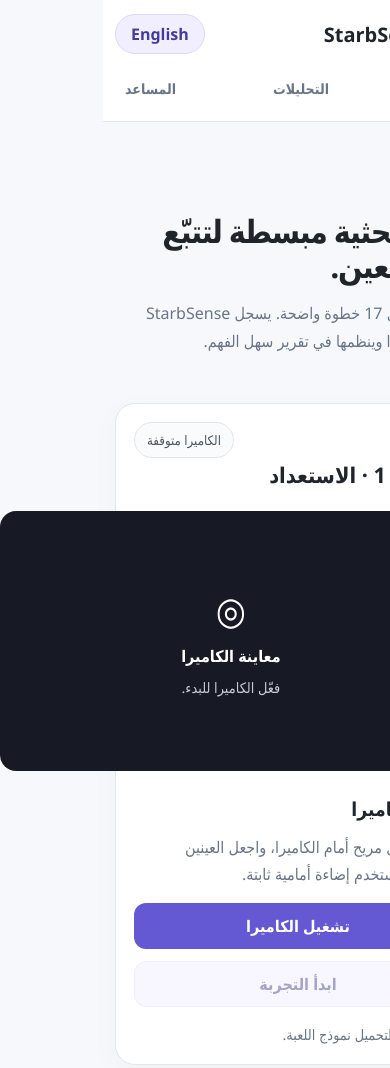
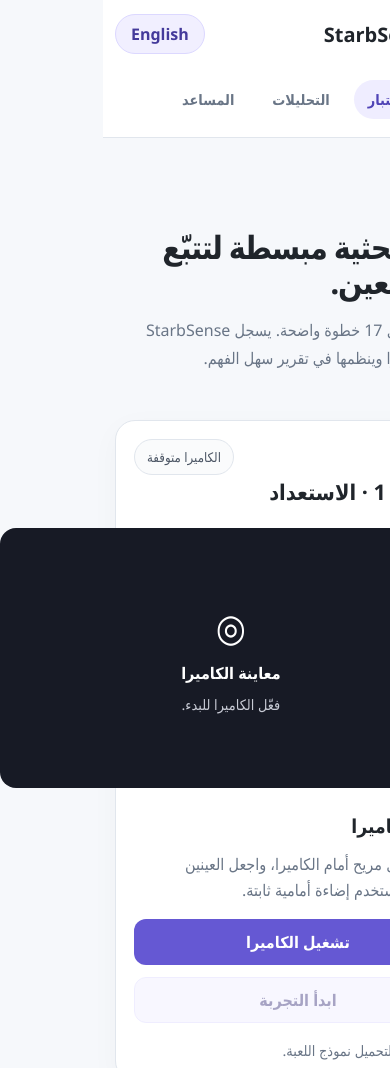
Before and after one commit to NourseenElsayed/StarbSense, a website built with Vite: page index.html in a window 390 px wide. Shown: the top 1068 px of the page. Built offline with nearby package versions, Linux system fonts and the light colour scheme; files whose address does not match are found by name.

Commit message:
Increase spacing between top navigation tabs

```diff
--- a/style.css
+++ b/style.css
@@ -1182,8 +1182,8 @@ body.is-rtl .site-footer { direction: rtl; }
 /* Keep internal readiness checks active without showing alert-style panels */
 .readiness-panel { display: none !important; }
 
-.main-nav { display:flex; align-items:center; justify-content:center; gap:8px; flex:1; }
-.main-nav a { padding:10px 14px; border-radius:999px; color:var(--muted); text-decoration:none; font-weight:700; white-space:nowrap; }
+.main-nav { display:flex; align-items:center; justify-content:center; gap:16px; flex:1; padding-inline:18px; }
+.main-nav a { display:inline-flex; align-items:center; justify-content:center; padding:12px 20px; margin:2px 0; border-radius:999px; color:var(--muted); text-decoration:none; font-weight:700; white-space:nowrap; line-height:1.35; }
 .main-nav a.active { color:var(--accent-dark); background:#efedff; }
 .app-page[hidden] { display:none !important; }
 .app-page { display:block; }
@@ -1192,6 +1192,6 @@ body.is-rtl .site-footer { direction: rtl; }
 .readiness-panel, .care-guidance, .privacy-note { display:none !important; }
 @media (max-width:760px) {
   .site-header { flex-wrap:wrap; }
-  .main-nav { order:3; width:100%; justify-content:space-between; gap:4px; }
-  .main-nav a { padding:9px 10px; font-size:.88rem; }
+  .main-nav { order:3; width:100%; justify-content:center; gap:10px; padding:8px 0 2px; }
+  .main-nav a { padding:10px 14px; margin:2px 0; font-size:.9rem; }
 }
```
